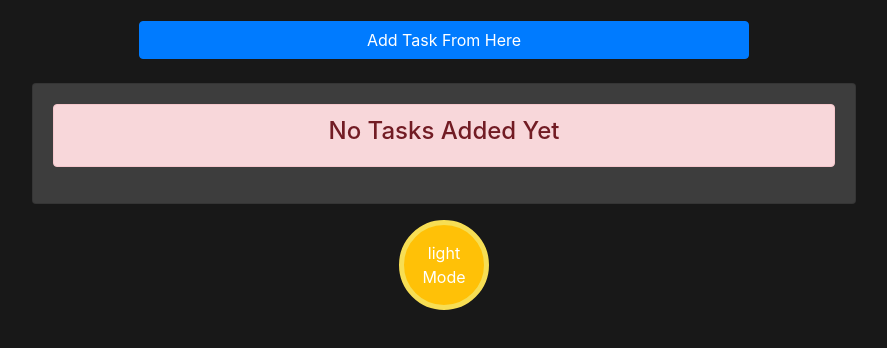
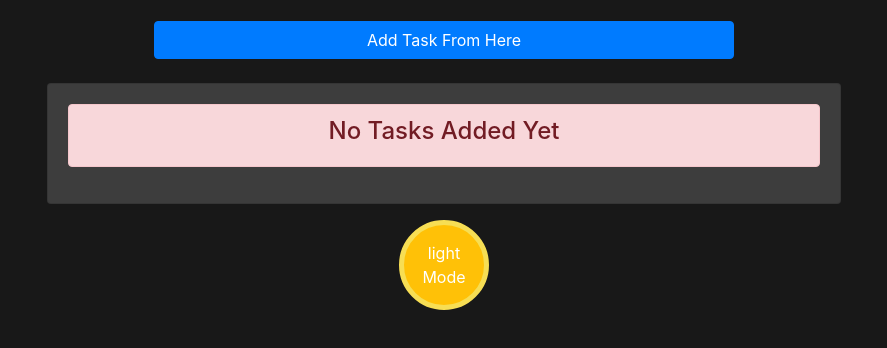
Before and after one commit to HassanShehab/To-Do-App, a plain HTML site: page index.html in a window 1280 px wide. Shown: the part 70-418 px from the top of the page, without its empty margins (196-1083 px from the left). Drawn offline with nearby package versions, Linux system fonts and the light colour scheme.

Commit message:
scound edit

```diff
--- a/index.html
+++ b/index.html
@@ -50,11 +50,15 @@
         </div>
     </div>
 
-    <div class="container col-6 text-center">
+    <div class="col-xl-6 col-lg-6 col-md-12 mx-auto">
+        <div class="container col-12 text-center">
             <button id="popBtn" class="btn btn-primary btn-block mt-4"> Add Task From Here </button>
         </div>
+    </div>
 
-    <div class="container col-8 mt-4">
+
+    <div class="col-xl-8 col-lg-6 col-md-12 mx-auto">
+        <div class="container col-12 mt-4">
             <div class="card">
                 <div class="card-body">
                     <div id="tasksDiv">
@@ -67,6 +71,8 @@
                 </div>
             </div>
         </div>
+    </div>
+
     <div  class="text-center mt-3 mx-auto">
         <button id="modeBtn" class="btn btn-warning modeBtn">light Mode</button>
     </div>
```
Lines whose indentation alone changed are shown as unchanged.
